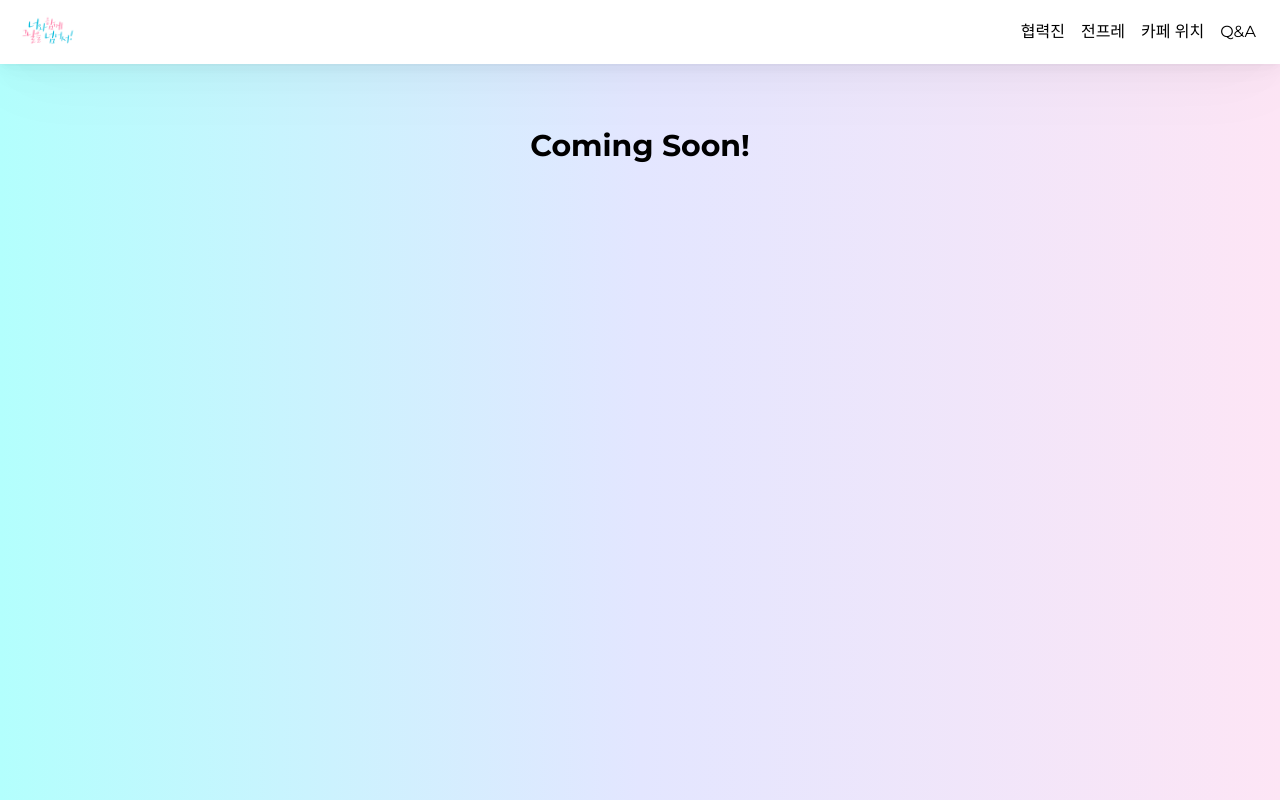
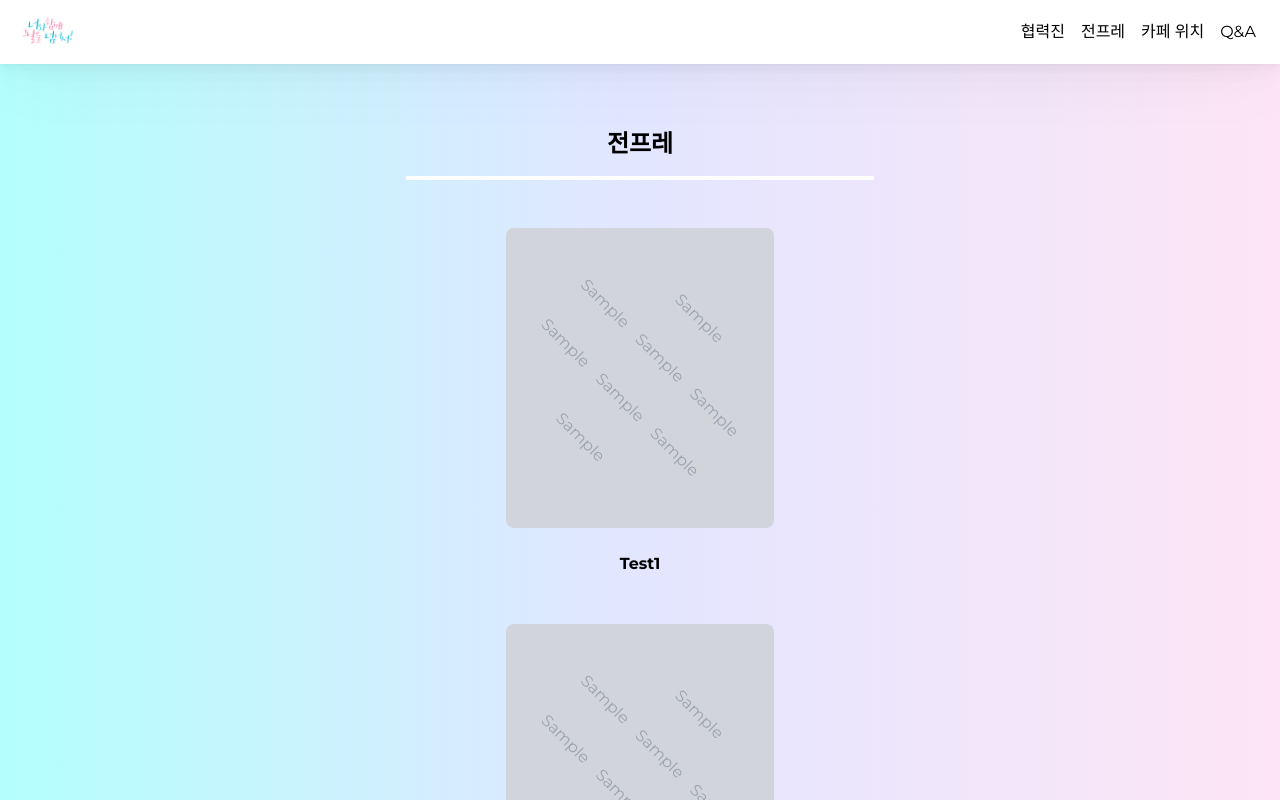
Before and after one commit to 5tarlight/happy-ankoha-day, a Next.js app: page /pre in a window 1280 px wide. Shown: the top 800 px of the page. Built offline with nearby package versions, Linux system fonts and the light colour scheme; a web font is replaced by a local one.

Commit message:
Sample prestige

```diff
--- a/app/map/page.tsx
+++ b/app/map/page.tsx
@@ -1,5 +1,3 @@
-import Image from "next/image";
-
 export default function CafeMap() {
   return (
     <div className="flex justify-center">
--- a/app/pre/page.tsx
+++ b/app/pre/page.tsx
@@ -1,3 +1,87 @@
+import Prestige, { PrestigeObject } from "@/components/Prestige";
+
 export default function Pre() {
-  return <h1 className="mt-16 text-center text-3xl font-bold">Coming Soon!</h1>;
+  const pres: PrestigeObject[] = [
+    {
+      image: "mock",
+      title: "Test1",
+    },
+    {
+      image: "mock",
+      title: "Test2",
+      description: "때론 설명이 필요할 때도 있습니다.",
+    },
+    {
+      image: "mock",
+      title: "Test3",
+      description: "자신의 작품을 소개해보세요.",
+      author: "예작가",
+    },
+  ];
+
+  const draws: PrestigeObject[] = [
+    {
+      image: "mock",
+    },
+  ];
+
+  const specials: PrestigeObject[] = [
+    {
+      image: "mock",
+      title: "Test5",
+      author: "예작가2",
+    },
+    {
+      image: "mock",
+      title: "Test6",
+      description: "때론 아무 말이 없는 게 좋을 때도 있습니다.",
+    },
+  ];
+
+  return (
+    <div className="flex justify-center">
+      <div className="w-full max-w-[500px] px-4 flex flex-col">
+        <div>
+          <h2 className="font-bold text-2xl text-center mt-16 pb-4 border-b-[4px] border-white mb-8">
+            전프레
+          </h2>
+          <div className="w-full flex flex-col gap-4 items-center">
+            {pres.map((pre, idx) => (
+              <div key={idx} className="w-[300px] h-[380px]">
+                <Prestige {...pre} />
+              </div>
+            ))}
+          </div>
+        </div>
+
+        <div>
+          <h2 className="font-bold text-2xl text-center mt-16 pb-4 border-b-[4px] border-white mb-8">
+            럭키 드로우
+          </h2>
+
+          <div className="w-full flex flex-col gap-4 items-center">
+            {draws.map((draw, idx) => (
+              <div key={idx} className="w-[300px] h-[380px]">
+                <Prestige {...draw} />
+              </div>
+            ))}
+          </div>
+        </div>
+
+        <div>
+          <h2 className="font-bold text-2xl text-center mt-16 pb-4 border-b-[4px] border-white mb-8">
+            특전
+          </h2>
+
+          <div className="w-full flex flex-col gap-4 items-center">
+            {specials.map((special, idx) => (
+              <div key={idx} className="w-[300px] h-[380px]">
+                <Prestige {...special} />
+              </div>
+            ))}
+          </div>
+        </div>
+      </div>
+    </div>
+  );
 }
--- /dev/null
+++ b/components/MockImage.tsx
@@ -0,0 +1,20 @@
+export default function MockImage() {
+  return (
+    <div className="flex items-center justify-center w-full h-full bg-gray-300 rounded-lg">
+      <div className="text-gray-400 rotate-45 flex flex-col gap-8 items-center select-none">
+        <div>Sample</div>
+        <div className="flex gap-4">
+          <span>Sample</span>
+          <span>Sample</span>
+          <span>Sample</span>
+        </div>
+        <div className="flex gap-4">
+          <span>Sample</span>
+          <span>Sample</span>
+          <span>Sample</span>
+        </div>
+        <div>Sample</div>
+      </div>
+    </div>
+  );
+}
--- /dev/null
+++ b/components/Prestige.tsx
@@ -0,0 +1,28 @@
+import MockImage from "./MockImage";
+
+export interface PrestigeObject {
+  image: string | "mock";
+  title?: string;
+  description?: string;
+  author?: string;
+}
+
+export default function Prestige({
+  image,
+  author,
+  description,
+  title,
+}: PrestigeObject) {
+  return (
+    <div className="w-full h-full p-4 bg-gray-600 bg-opacity-0 hover:bg-opacity-30 transition-all rounded-lg cursor-pointer">
+      <div className="w-full h-[300px]">
+        {image === "mock" ? (
+          <MockImage />
+        ) : (
+          <img src={image} alt={title} className="w-full rounded-lg" />
+        )}
+      </div>
+      <div className="font-bold text-center mt-6">{title}</div>
+    </div>
+  );
+}
```
